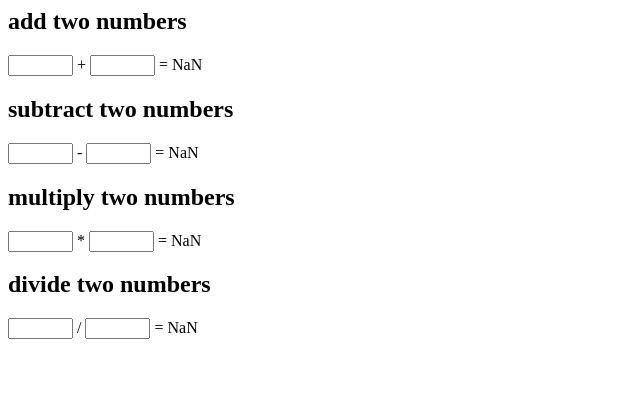
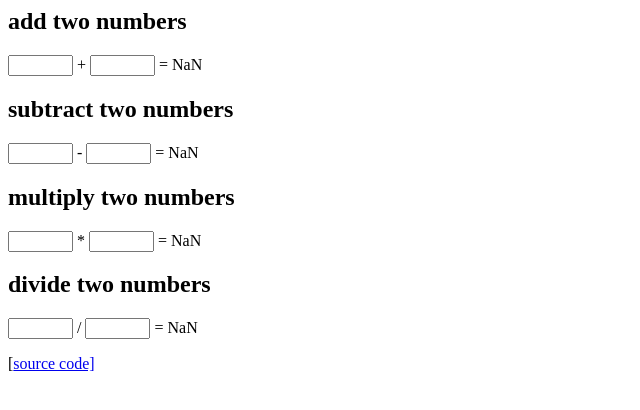
Before and after one commit to noahdealmeida/js, a plain HTML site: page learning.html in a window 1280 px wide. Shown: the whole page, without its empty margins (0-640 px from the left). Drawn offline with Linux system fonts and the light colour scheme.

Commit message:
added link to source

```diff
--- a/learning.html
+++ b/learning.html
@@ -4,7 +4,6 @@
 <body>
 <h2>add two numbers</h2>
 <input id="x" size="5"> + <input id="y" size="5"> = <span id="z">NaN</span>
-
 
 <h2>subtract two numbers</h2>
 <input id="x2" size="5"> - <input id="y2" size="5"> = <span id="z2">NaN</span>
@@ -15,7 +14,9 @@
 <h2>divide two numbers</h2>
 <input id="x4" size="5"> / <input id="y4" size="5"> = <span id="z4">NaN</span>
 
-
+<p>
+	[<a href="https://github.com/noahdealmeida/js" target="_blank">source code]
+</p>
 
 <script src="learning.js" type="text/javascript"></script>
 </body></html>
```
